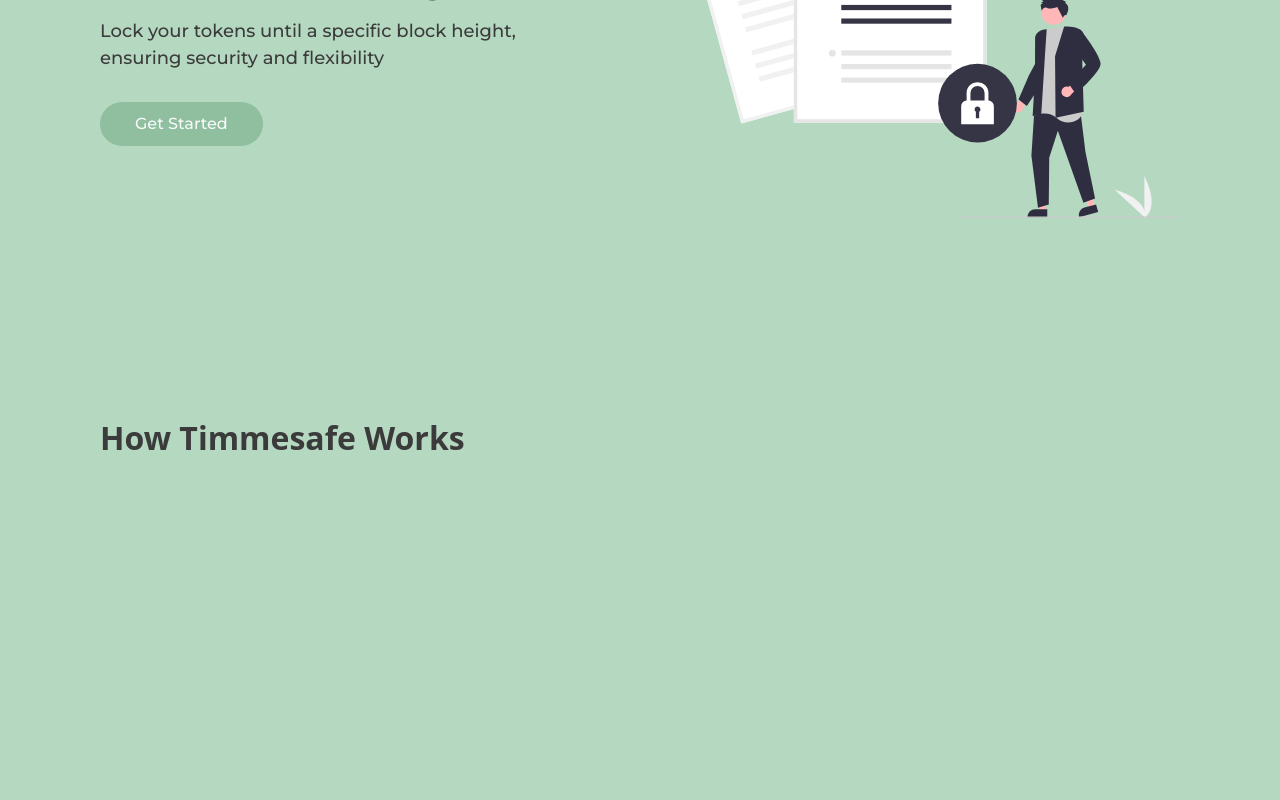
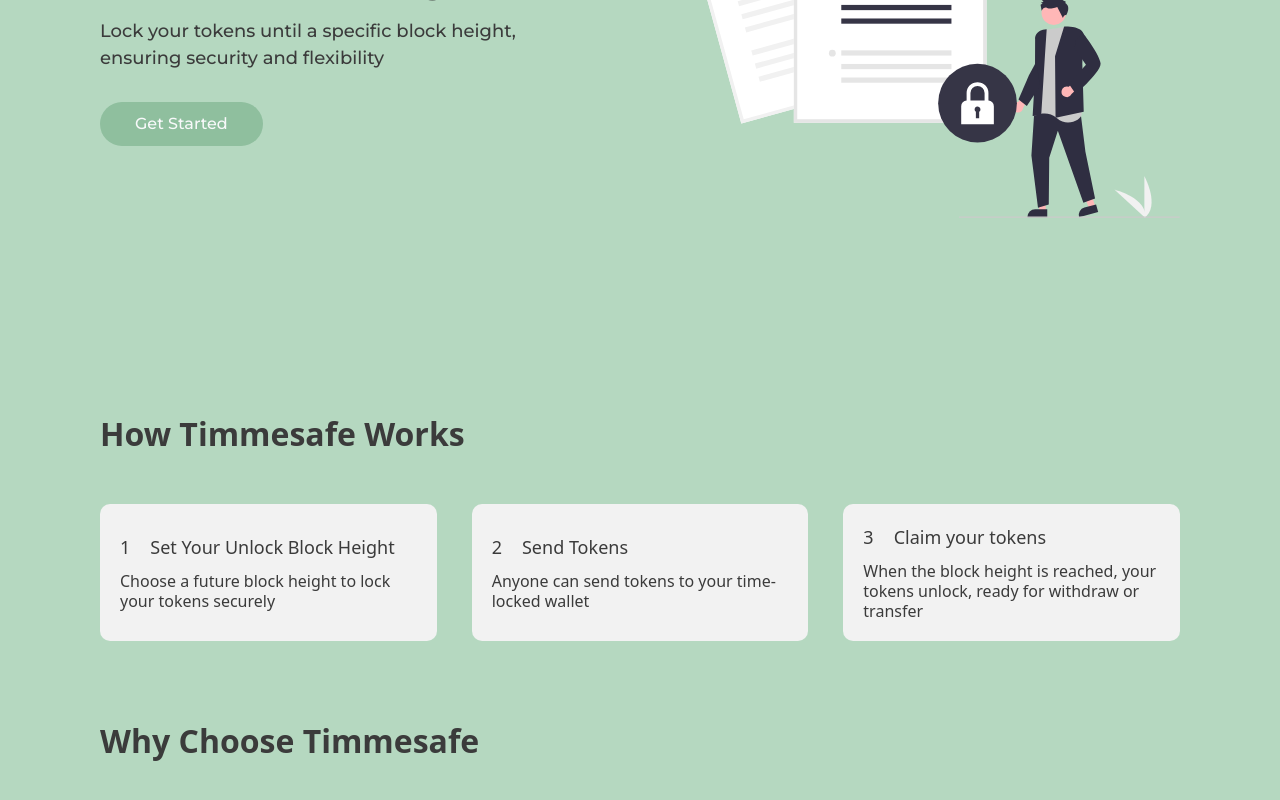
Before and after one commit to Orisabiyi/timmesafe, a React (Vite) app in the folder frontend/: page / in a window 1280 px wide. Shown: the part 426-1226 px from the top of the page. Before the commit the page ends 928 px from the top, so only its background shows below. Built offline with nearby package versions, Linux system fonts and the light colour scheme.

Commit message:
chore: complete styling how it works section

```diff
--- a/frontend/src/pages/Home.jsx
+++ b/frontend/src/pages/Home.jsx
@@ -64,8 +64,62 @@ function Home() {
       </header>
 
       <section id="how-it-works" className="px-40 py-16">
-        <h1 className="text-32" style={{ fontWeight: "600" }}>
+        <h1
+          className="mb-20 leading-tight text-32"
+          style={{ fontWeight: "600" }}
+        >
           How Timmesafe Works
+        </h1>
+
+        <div className="flex items-stretch justify-between gap-14">
+          <article className="flex flex-col justify-center w-1/3 gap-4 p-8 bg-light-gray rounded-2xl">
+            <h2
+              className="flex items-start justify-start gap-8 text-18"
+              style={{ fontWeight: "500" }}
+            >
+              <span>1</span>
+              <span>Set Your Unlock Block Height</span>
+            </h2>
+            <p className="leading-tight text-16">
+              Choose a future block height to lock your tokens securely
+            </p>
+          </article>
+
+          <article className="flex flex-col justify-center w-1/3 gap-4 p-8 bg-light-gray rounded-2xl">
+            <h2
+              className="flex items-start justify-start gap-8 text-18"
+              style={{ fontWeight: "500" }}
+            >
+              <span>2</span>
+              <span>Send Tokens</span>
+            </h2>
+            <p className="leading-tight text-16">
+              Anyone can send tokens to your time-locked wallet
+            </p>
+          </article>
+
+          <article className="flex flex-col justify-center w-1/3 gap-4 p-8 bg-light-gray rounded-2xl">
+            <h2
+              className="flex items-start justify-start gap-8 text-18"
+              style={{ fontWeight: "500" }}
+            >
+              <span>3</span>
+              <span>Claim your tokens</span>
+            </h2>
+            <p className="leading-tight text-16">
+              When the block height is reached, your tokens unlock, ready for
+              withdraw or transfer
+            </p>
+          </article>
+        </div>
+      </section>
+
+      <section className="px-40 py-16">
+        <h1
+          className="mb-20 leading-tight text-32"
+          style={{ fontWeight: "600" }}
+        >
+          Why Choose Timmesafe
         </h1>
       </section>
     </main>
--- a/frontend/tailwind.config.js
+++ b/frontend/tailwind.config.js
@@ -8,6 +8,7 @@ export default {
         "dark-mint-green": "#8FBF9E",
         "dark-gray": "#3B3B3B",
         "off-white": "#F8F9FA",
+        "light-gray": "#F2F2F2",
       },
 
       fontSize: {
```
